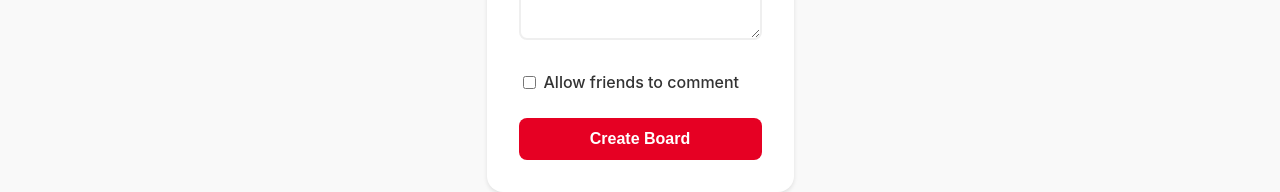
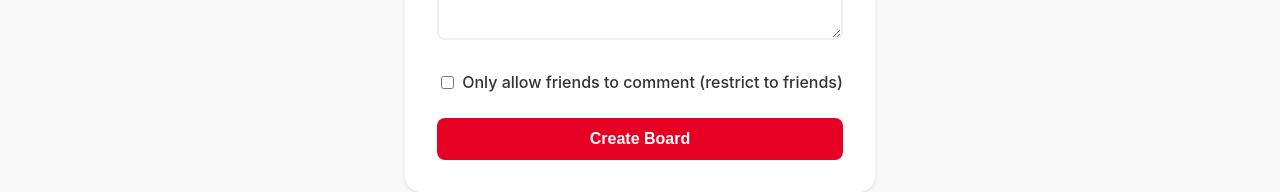
Before and after one commit to sukiqwq/pinboard, a React (Create React App) app in the folder pinboard-frontend/: page /board/create in a window 1280 px wide. Shown: the part 378-570 px from the top of the page. Built offline with nearby package versions, Linux system fonts and the light colour scheme; no server answers; sample sign-in values are in the browser's storage.

Commit message:
修正错误提示描述

```diff
--- a/pinboard-frontend/src/components/board/CreateBoard.js
+++ b/pinboard-frontend/src/components/board/CreateBoard.js
@@ -112,7 +112,7 @@ const CreateBoard = () => {
               onChange={handleChange}
             />
             <Label htmlFor="allowFriendsComment" style={{ marginBottom: 0 }}>
-              Allow friends to comment
+              Only allow friends to comment (restrict to friends)
             </Label>
           </CheckboxGroup>
         </FormGroup>
--- a/pinboard-frontend/src/components/board/EditBoard.js
+++ b/pinboard-frontend/src/components/board/EditBoard.js
@@ -155,7 +155,7 @@ const EditBoard = () => {
               onChange={handleChange}
             />
             <Label htmlFor="allowFriendsComment" style={{ marginBottom: 0 }}>
-              Allow friends to comment
+              Only allow friends to comment (restrict to friends)
             </Label>
           </CheckboxGroup>
         </FormGroup>
```
